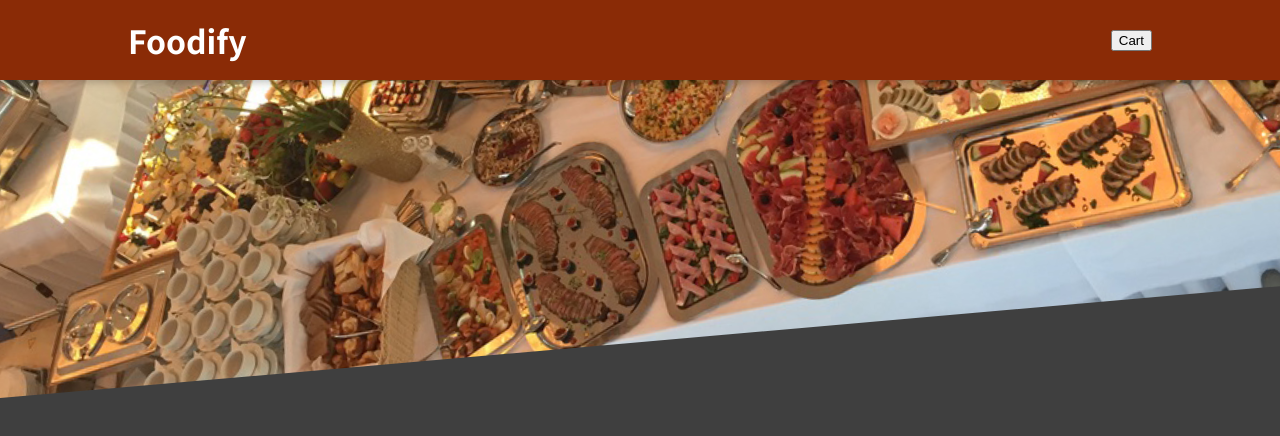
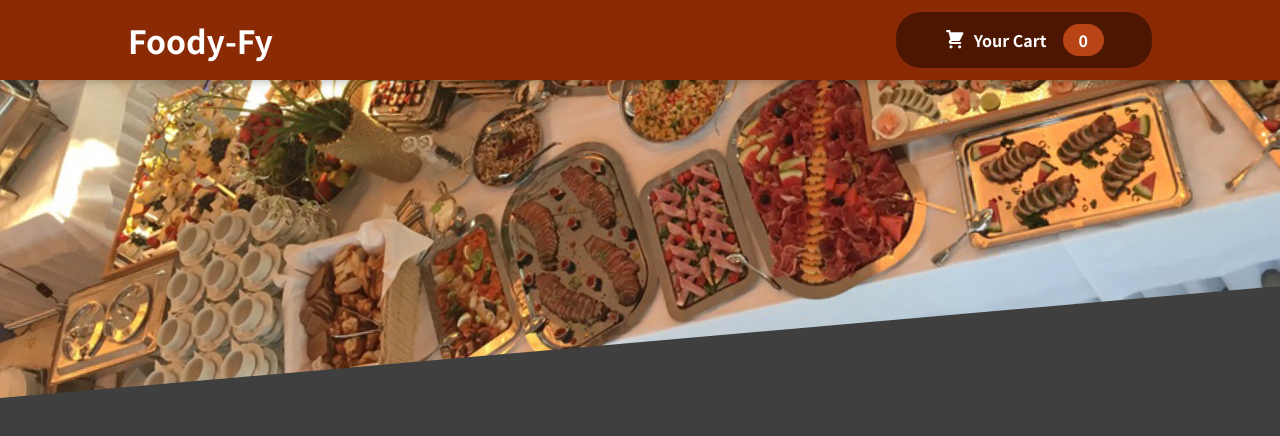
Before and after one commit to Rajat-soni-vst-au4/foodapp, a React (Create React App) app: page / in a window 1280 px wide. Shown: the top 436 px of the page. Built offline with nearby package versions, Linux system fonts and the light colour scheme.

Commit message:
header cart button created

```diff
--- /dev/null
+++ b/src/components/Cart/CartIcon.js
@@ -0,0 +1,13 @@
+const CartIcon = () => {
+    return (
+      <svg
+        xmlns='http://www.w3.org/2000/svg'
+        viewBox='0 0 20 20'
+        fill='currentColor'
+      >
+        <path d='M3 1a1 1 0 000 2h1.22l.305 1.222a.997.997 0 00.01.042l1.358 5.43-.893.892C3.74 11.846 4.632 14 6.414 14H15a1 1 0 000-2H6.414l1-1H14a1 1 0 00.894-.553l3-6A1 1 0 0017 3H6.28l-.31-1.243A1 1 0 005 1H3zM16 16.5a1.5 1.5 0 11-3 0 1.5 1.5 0 013 0zM6.5 18a1.5 1.5 0 100-3 1.5 1.5 0 000 3z' />
+      </svg>
+    );
+  };
+
+  export default CartIcon;
--- a/src/components/Layout/Header.js
+++ b/src/components/Layout/Header.js
@@ -1,13 +1,14 @@
 import React from 'react';
 import image from "../../assets/meals.jpeg";
 import classes from "./Header.module.css";
+import HeaderCartButton from './HeaderCartButton';
 
 const Header = (props) => {
   return (
     <>
         <header className={classes.header}>
-            <h1>Foodify</h1>
-            <button>Cart</button>
+            <h1>Foody-Fy</h1>
+            <HeaderCartButton />
         </header>
         <div className={classes["main-image"]}>
             <img src={image} alt="table of food"/>
--- /dev/null
+++ b/src/components/Layout/HeaderCartButton.js
@@ -0,0 +1,16 @@
+import React from 'react';
+import CartIcon from '../Cart/CartIcon';
+import classes from "./HeaderCartButton.module.css";
+
+const HeaderCartButton = (props) => {
+  return (
+    <button className={classes.button}>
+        <span className={classes.icon}><CartIcon /></span>
+        <span >Your Cart</span>
+        <span className={classes.badge}>0</span>
+
+    </button>
+  )
+}
+
+export default HeaderCartButton
--- /dev/null
+++ b/src/components/Layout/HeaderCartButton.module.css
@@ -0,0 +1,59 @@
+.button {
+    cursor: pointer;
+    font: inherit;
+    border: none;
+    background-color: #4d1601;
+    color: white;
+    padding: 0.75rem 3rem;
+    display: flex;
+    justify-content: space-around;
+    align-items: center;
+    border-radius: 25px;
+    font-weight: bold;
+  }
+
+  .button:hover,
+  .button:active {
+    background-color: #2c0d00;
+  }
+
+  .icon {
+    width: 1.35rem;
+    height: 1.35rem;
+    margin-right: 0.5rem;
+  }
+
+  .badge {
+    background-color: #b94517;
+    padding: 0.25rem 1rem;
+    border-radius: 25px;
+    margin-left: 1rem;
+    font-weight: bold;
+  }
+
+  .button:hover .badge,
+  .button:active .badge {
+    background-color: #92320c;
+  }
+
+  .bump {
+    animation: bump 300ms ease-out;
+  }
+
+  @keyframes bump {
+    0% {
+      transform: scale(1);
+    }
+    10% {
+      transform: scale(0.9);
+    }
+    30% {
+      transform: scale(1.1);
+    }
+    50% {
+      transform: scale(1.15);
+    }
+    100% {
+      transform: scale(1);
+    }
+  }
```
